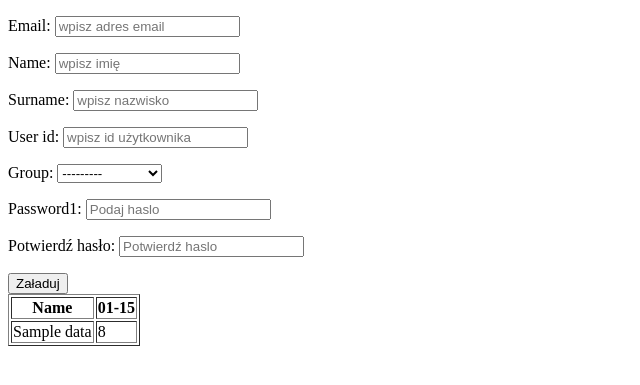
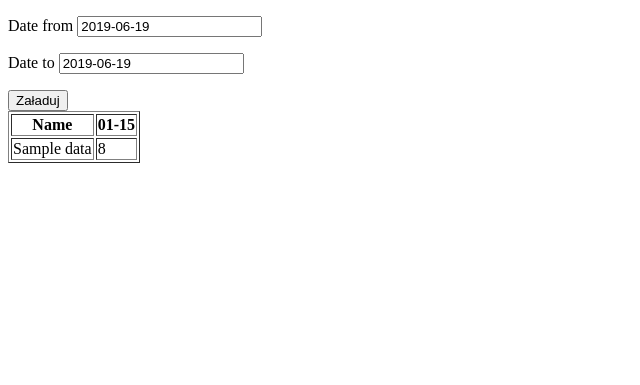
Before and after one commit to jatomczak/aplikacja, a Django app: template aplikacja_MAN/schedule/templates/home.html in a window 1280 px wide. Shown: the top 385 px of the page, without its empty margins (0-640 px from the left). Run offline with Django 3.2, Linux system fonts and the light colour scheme; tables that the repository leaves empty hold one stand-in row (values such as "Sample post"); the template is opened without the code that fills it: values that come from a table or form of the project are taken from there, most other values are stand-ins (such as "Sample title", 1, 10 or a date in 2020).

Commit message:
poprawiono formularz wyboru daty

```diff
--- a/aplikacja_MAN/schedule/forms.py
+++ b/aplikacja_MAN/schedule/forms.py
@@ -1,8 +1,22 @@
 from django import forms
 from .models import VacationTimeRangeModel
+from datetime import datetime, timedelta
 
 
 class SelectTimeRangeForm(forms.ModelForm):
+    DATE_FORMAT = '%Y-%m-%d'
+
     class Meta:
         model = VacationTimeRangeModel
         fields = ('date_from', 'date_to')
+
+    def clean_date_to(self):
+        date_from = self.cleaned_data.get('date_from')
+        date_to = self.cleaned_data.get('date_to')
+        if date_to and date_from and date_from > date_to:
+            raise forms.ValidationError("Bledny zakres dat")
+        return date_to
+
+    def clean_date_from(self):
+        date_from = self.cleaned_data.get('date_from')
+        return date_from
--- a/aplikacja_MAN/schedule/scripts.py
+++ b/aplikacja_MAN/schedule/scripts.py
@@ -36,7 +36,7 @@
 
 def convert_day_of_year_to_date(day_of_year):
     first_day_of_year = date(2019,1,1)
-    delta_time = datetime.timedelta(days = day_of_year)
+    delta_time = timedelta(days = day_of_year)
     return first_day_of_year + delta_time
 
 
@@ -59,7 +59,7 @@
             if day_of_year >= 0:
                 day = convert_day_of_year_to_date(day_of_year)
                 if is_date_in_range(day, date_from, date_to):
-                    if not datetime.datetime.weekday(day) in [day_of_week['SAT'], day_of_week['SUN']]:
+                    if not datetime.weekday(day) in [day_of_week['SAT'], day_of_week['SUN']]:
                         if not is_holiday(day):
                             if tekst_line in type_of_holiday[name_of_holiday]:
                                 list_of_holiday[day.isoformat()] = 8
--- a/aplikacja_MAN/schedule/templates/home.html
+++ b/aplikacja_MAN/schedule/templates/home.html
@@ -8,7 +8,14 @@
 <div>
 	<form method="post">
 		{% csrf_token %}
-		{{ form.as_p }}
+		{% for item in form %}
+			<p>{{ item.label }} {{ item }}</p>
+			{% csrf_token %}
+		{% endfor %}
+
+		{%for field in form %}
+			{% if field.errors %} <p> {{ field.label }}: {{field.errors}} </p>{%endif %}
+		{%endfor %}
 		<input type="hidden" name="next" value="{{ request.GET.next }}">
 		<button type="submit" class="btn-lg2 standard-button login-button" >Załaduj</button>
 	</form>
```
Also changed, not shown: aplikacja_MAN/schedule/tests.py (+5 -2 lines), aplikacja_MAN/schedule/views.py (+16 -17 lines).
